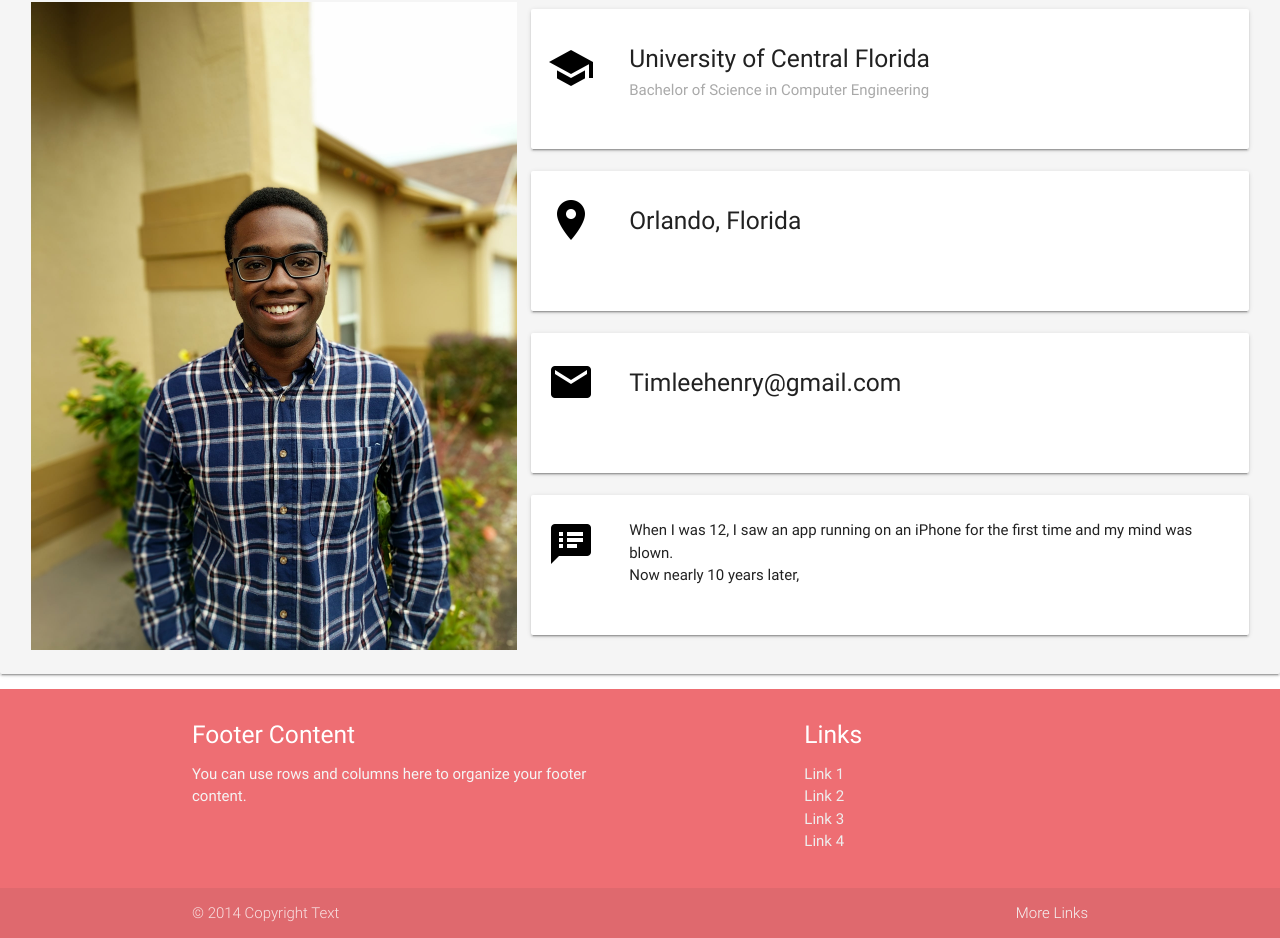
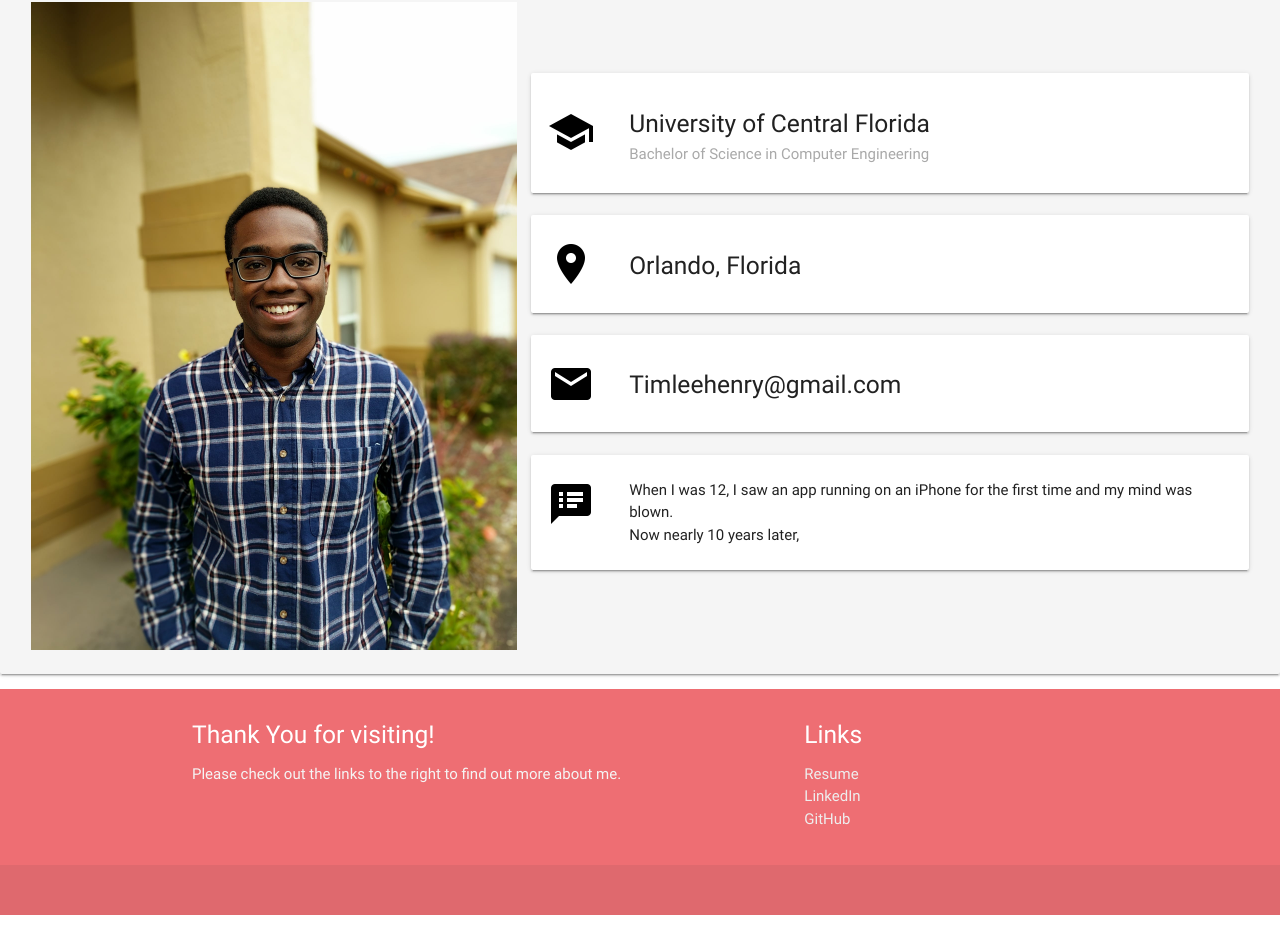
Before and after one commit to King-Henry/king-henry.github.io, a plain HTML site: page index.html in a window 1280 px wide. Shown: the part 175-1113 px from the top of the page. After the commit the page ends 1090 px from the top, so only its background shows below. Drawn offline with nearby package versions, Linux system fonts and the light colour scheme.

Commit message:
About mee page formatting fixed, finished footer, finished projects

```diff
--- a/index.html
+++ b/index.html
@@ -35,7 +35,7 @@
 
 	  	<div class="cards-container">
 
-	    <div class="card horizontal left-card-margin flex-wrap-auto">
+	    <div class="card horizontal left-card-margin">
 	      <div class="card-image">
 	        <img src="images/school.png" class="card-picture">
 	      </div>
@@ -47,7 +47,7 @@
 	      </div>
 	    </div>
 
-	    <div class="card horizontal left-card-margin flex-wrap-auto">
+	    <div class="card horizontal left-card-margin ">
 	      <div class="card-image">
 	        <img src="images/location.png" class="card-picture-one-line">
 	      </div>
@@ -58,7 +58,7 @@
 	      </div>
 	    </div>
 
-	    <div class="card horizontal left-card-margin flex-wrap-auto">
+	    <div class="card horizontal left-card-margin">
 	      <div class="card-image">
 	        <img src="images/email.png" class="card-picture-one-line">
 	      </div>
@@ -69,7 +69,7 @@
 	      </div>
 	    </div>
 
-	    <div class="card horizontal left-card-margin flex-wrap-auto">
+	    <div class="card horizontal left-card-margin">
 	      <div class="card-image">
 	        <img src="images/notes.png" class="card-picture-one-line">
 	      </div>
@@ -117,7 +117,7 @@
                <p style="color: rgb(255,0,0);"> (In Progress)</p>
             </div>
             <div class="card-action">
-              <a href="https://github.com/King-Henry/TheComicBooker">GitHub</a>
+              <a href="https://github.com/King-Henry/HackStetson17">GitHub</a>
             </div>
           </div>
         </div>
@@ -326,25 +326,20 @@
           <div class="container">
             <div class="row">
               <div class="col l6 s12">
-                <h5 class="white-text">Footer Content</h5>
-                <p class="grey-text text-lighten-4">You can use rows and columns here to organize your footer content.</p>
+                <h5 class="white-text">Thank You for visiting!</h5>
+                <p class="grey-text text-lighten-4">Please check out the links to the right to find out more about me.</p>
               </div>
               <div class="col l4 offset-l2 s12">
                 <h5 class="white-text">Links</h5>
                 <ul>
-                  <li><a class="grey-text text-lighten-3" href="#!">Link 1</a></li>
-                  <li><a class="grey-text text-lighten-3" href="#!">Link 2</a></li>
-                  <li><a class="grey-text text-lighten-3" href="#!">Link 3</a></li>
-                  <li><a class="grey-text text-lighten-3" href="#!">Link 4</a></li>
+                  <li><a class="grey-text text-lighten-3" href="https://drive.google.com/open?id=0B0_RdQuUp92VbWc4bllobXNkcVk">Resume</a></li>
+                  <li><a class="grey-text text-lighten-3" href="https://www.linkedin.com/in/timothy-henry-99722a132/">LinkedIn</a></li>
+                  <li><a class="grey-text text-lighten-3" href="https://github.com/King-Henry">GitHub</a></li>
                 </ul>
               </div>
             </div>
           </div>
           <div class="footer-copyright">
-            <div class="container">
-            © 2014 Copyright Text
-            <a class="grey-text text-lighten-4 right" href="#!">More Links</a>
-            </div>
           </div>
         </footer>
 
```
